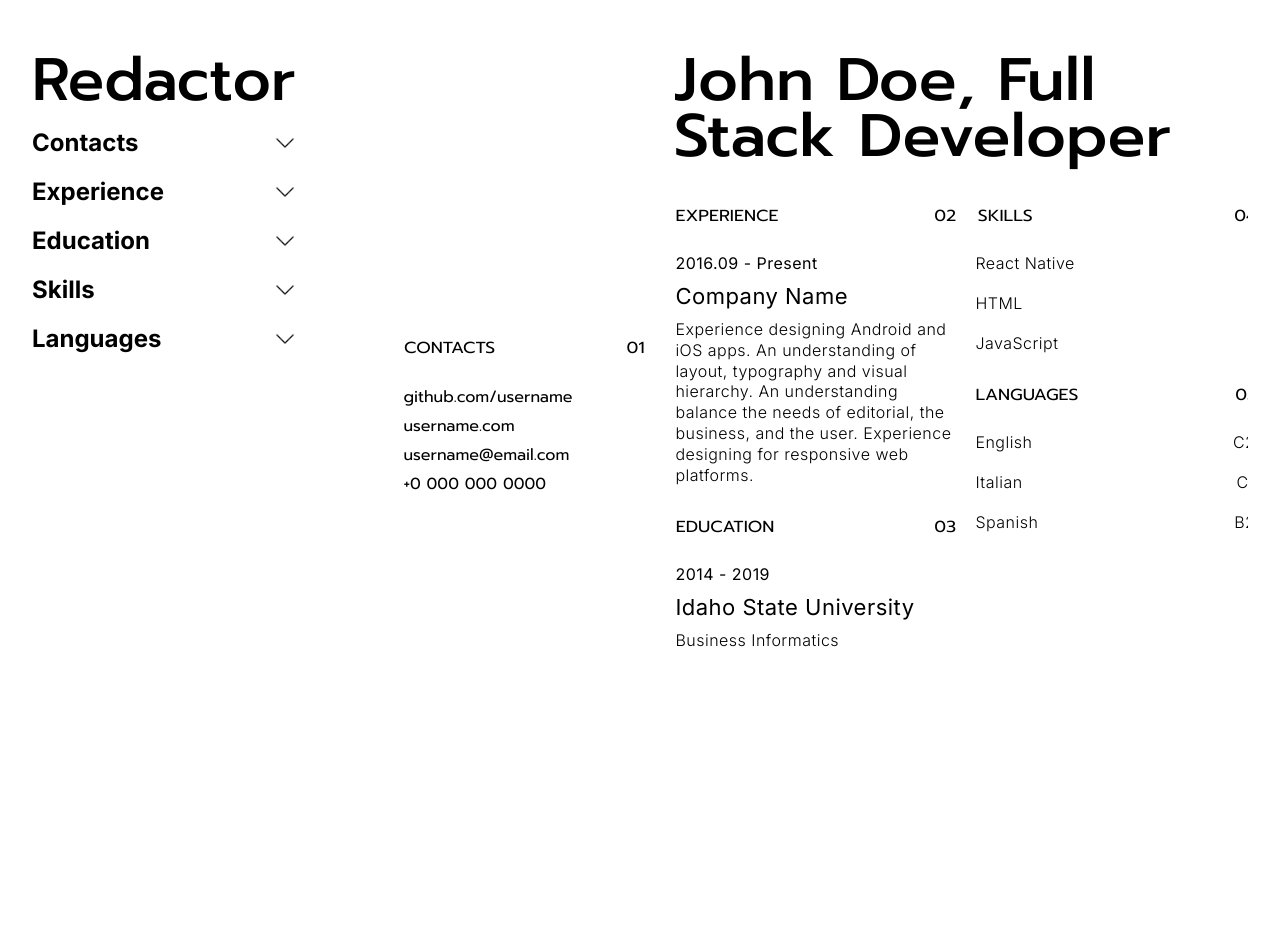
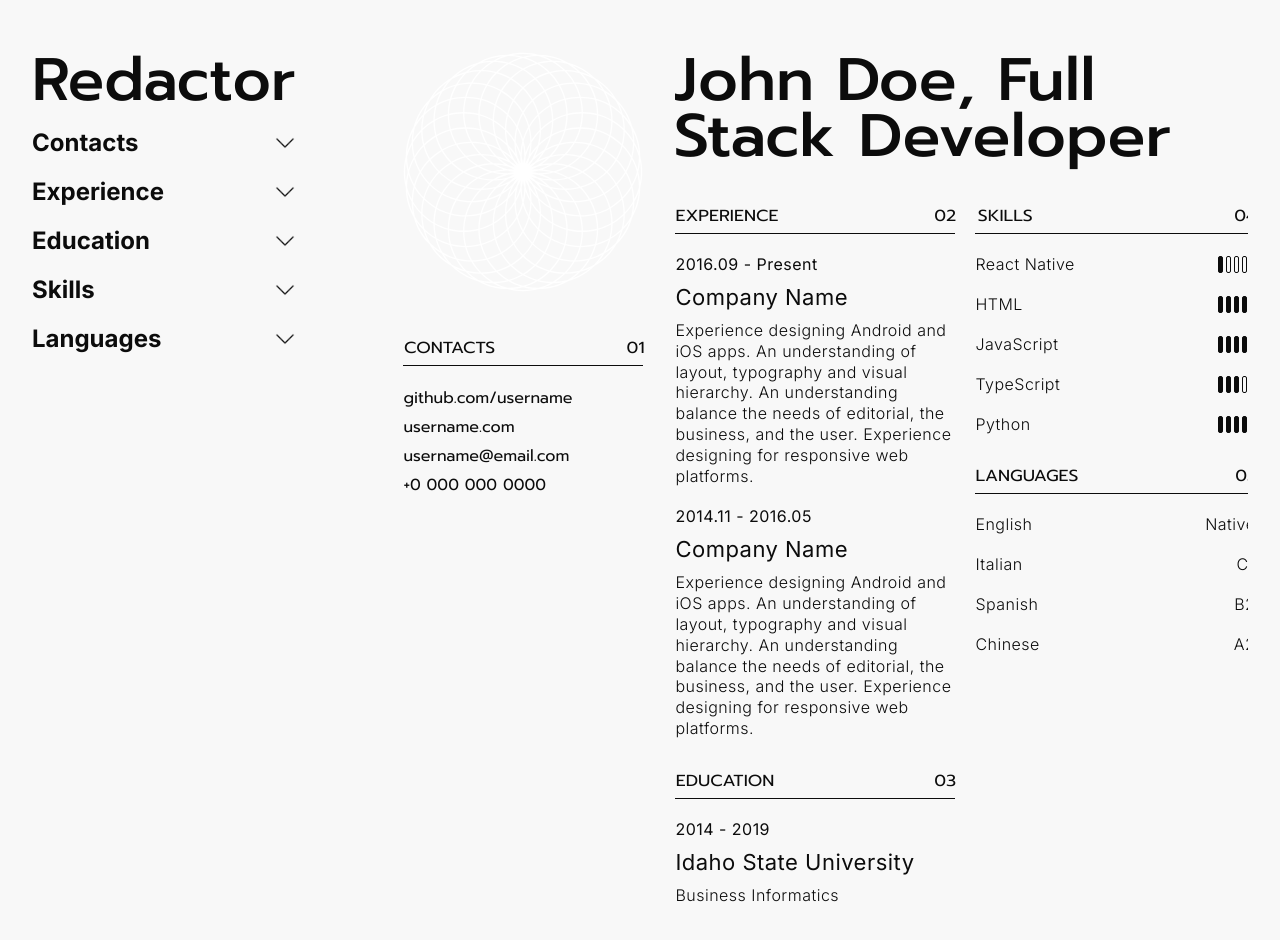
Before and after one commit to pepse3000/cv-application, a React (Vite) app: page / in a window 1280 px wide. Shown: the top 940 px of the page. Before the commit the page ends 800 px from the top, so only its background shows below. Built offline with nearby package versions, Linux system fonts and the light colour scheme.

Commit message:
feat: add additional default information

```diff
--- a/src/assets/defaultInfo.js
+++ b/src/assets/defaultInfo.js
@@ -1,6 +1,11 @@
 import flower from "./flower.svg"
 
 export const defaultInfo = {
+  currentTheme: "light-theme",
+  mainInfo: {
+    personName: "John Doe",
+    speciality: "Full Stack Developer"
+  },
   contacts: {
     image: flower,
     github: "github.com/username",
@@ -12,6 +17,12 @@ export const defaultInfo = {
     {
       id: crypto.randomUUID(),
       date: "2016.09" + " - " + "Present",
+      companyName: "Company Name",
+      description: "Experience designing Android and iOS apps. An understanding of layout, typography and visual hierarchy. An understanding balance the needs of editorial, the business, and the user. Experience designing for responsive web platforms."
+    },
+    {
+      id: crypto.randomUUID(),
+      date: "2014.11" + " - " + "2016.05",
       companyName: "Company Name",
       description: "Experience designing Android and iOS apps. An understanding of layout, typography and visual hierarchy. An understanding balance the needs of editorial, the business, and the user. Experience designing for responsive web platforms."
     },
@@ -33,19 +44,29 @@ export const defaultInfo = {
     {
       id: crypto.randomUUID(),
       skillName: "HTML",
+      level: 4
+    },
+    {
+      id: crypto.randomUUID(),
+      skillName: "JavaScript",
+      level: 4
+    },
+    {
+      id: crypto.randomUUID(),
+      skillName: "TypeScript",
       level: 3
     },
     {
       id: crypto.randomUUID(),
-      skillName: "JavaScript",
-      level: 5
+      skillName: "Python",
+      level: 4
     }
   ],
   languages: [
     {
       id: crypto.randomUUID(),
       langName: "English",
-      level: "C2"
+      level: "Native"
     },
     {
       id: crypto.randomUUID(),
@@ -56,6 +77,11 @@ export const defaultInfo = {
       id: crypto.randomUUID(),
       langName: "Spanish",
       level: "B2"
+    },
+    {
+      id: crypto.randomUUID(),
+      langName: "Chinese",
+      level: "A2"
     }
   ]
 }
```
